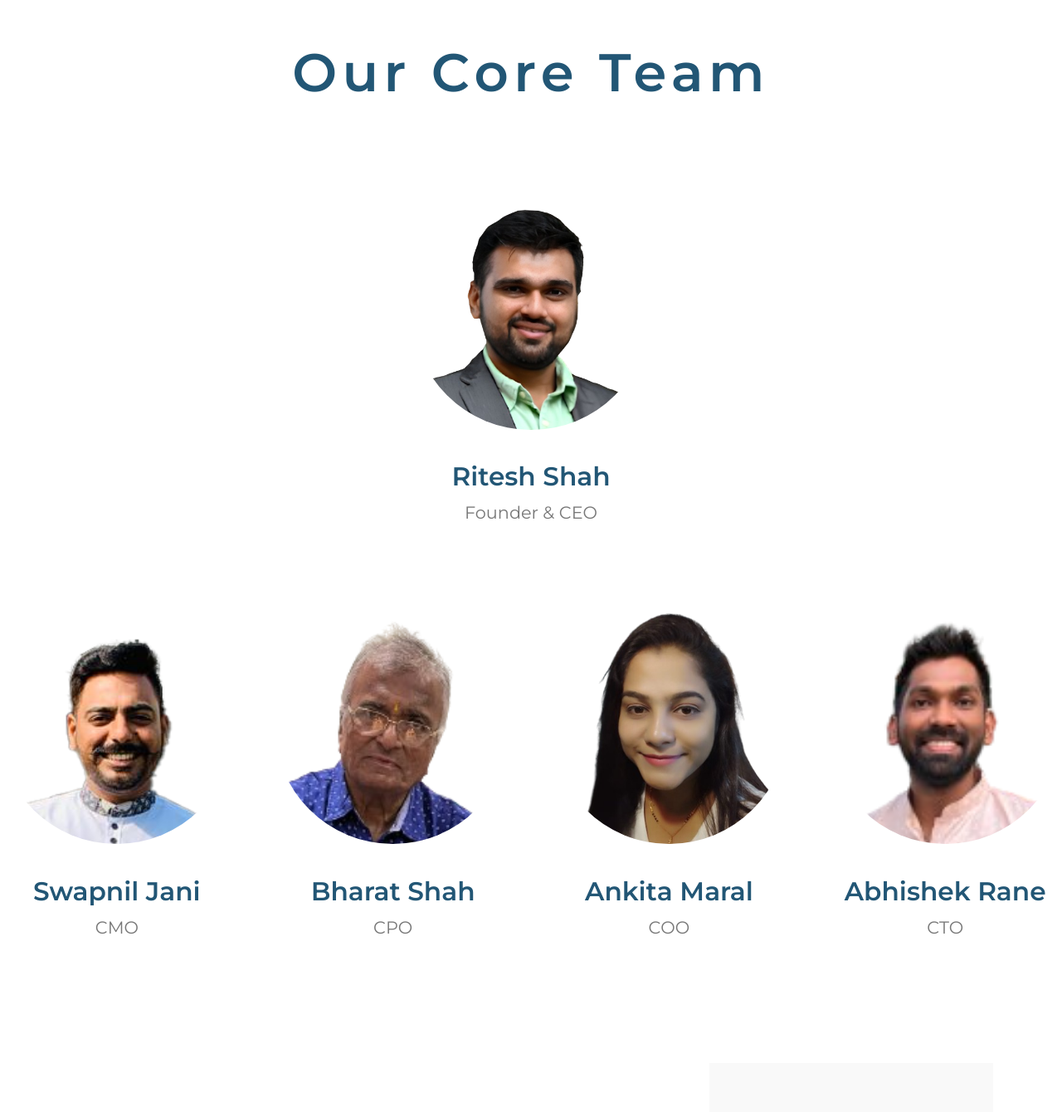
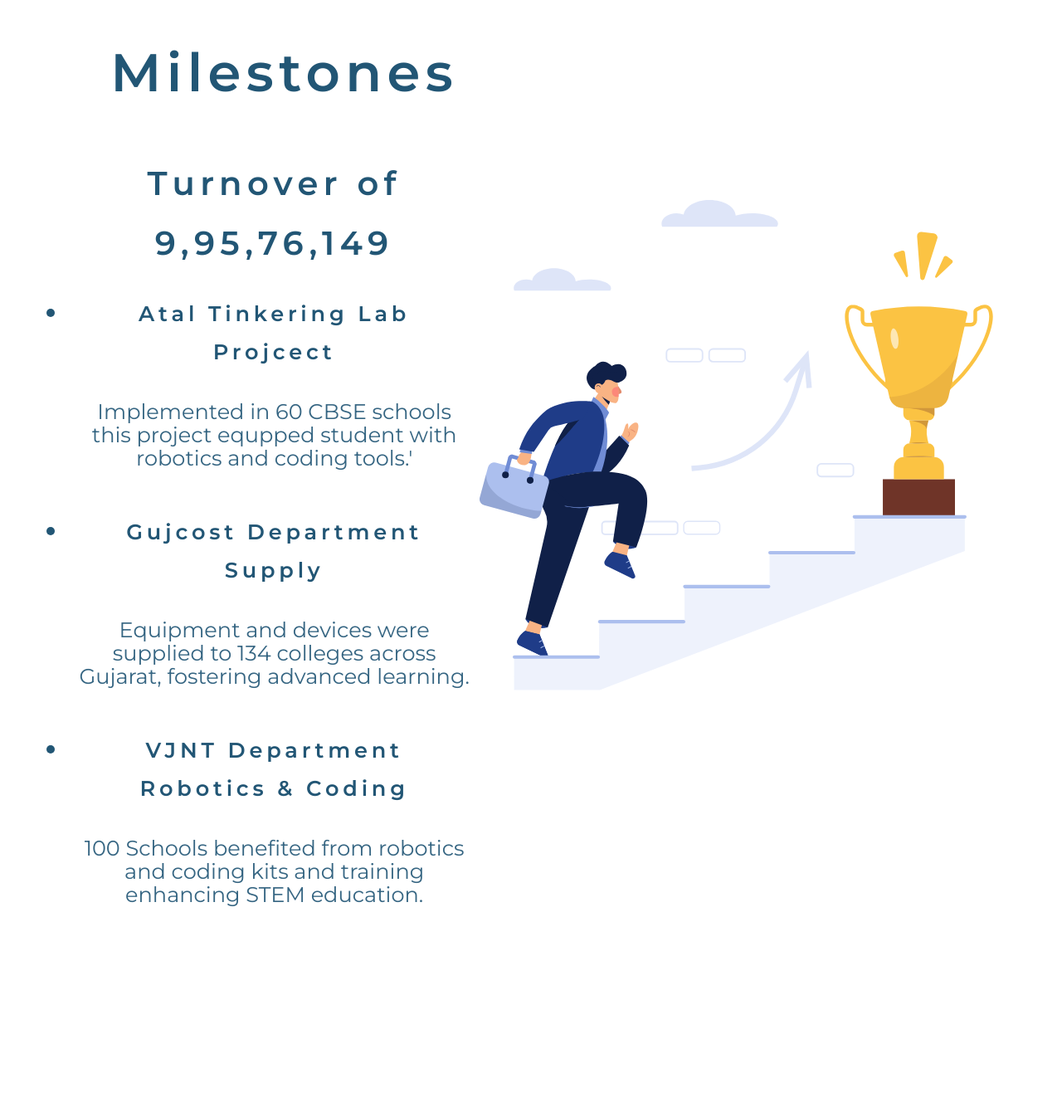
Before and after one commit to Robokart123/codux_trial, a React (Vite) app: page / in a window 1280 px wide. Shown: the part 5490-6830 px from the top of the page at 83% size. Built offline with nearby package versions, Linux system fonts and the light colour scheme.

Commit message:
Removed Core Team & Testimonials

```diff
--- a/src/components/about/about.tsx
+++ b/src/components/about/about.tsx
@@ -1,11 +1,5 @@
 import classNames from 'classnames';
 import styles from './about.module.scss';
-import Ritesh from '../../assets/Ritesh.png';
-import Swapnil from '../../assets/Swapnil.png';
-import Bharat from '../../assets/Bharat.png';
-import Ankita from '../../assets/Ankita.png';
-import Rane from '../../assets/Rane.png';
-import PlaceHolderPerson from '../../assets/PlaceholderPerson.jpg';
 
 export interface AboutProps {
     className?: string;
@@ -28,39 +22,6 @@ export const About = ({ className }: AboutProps) => {
                     third parties.{' '}
                 </div>
             </div>
-            <div className={styles.layoutVertical}>
-                <div className={styles.secondary_title}>Our Core Team</div>
-                <div className={styles.secondary_paragraph}></div>
-                <div className={styles.layoutProfiles}>
-                    <div className={styles.personContainer}>
-                        <img src={Ritesh} alt={PlaceHolderPerson} className={styles.Personimage} />
-                        <div className={styles.personText}>Ritesh Shah</div>
-                        <div className={styles.personDesignation}>Founder & CEO</div>
-                    </div>
-                </div>
-                <div className={styles.layoutProfiles}>
-                    <div className={styles.personContainer}>
-                        <img src={Swapnil} alt={PlaceHolderPerson} className={styles.Personimage} />
-                        <div className={styles.personText}>Swapnil Jani</div>
-                        <div className={styles.personDesignation}>CMO</div>
-                    </div>
-                    <div className={styles.personContainer}>
-                        <img src={Bharat} alt={PlaceHolderPerson} className={styles.Personimage} />
-                        <div className={styles.personText}>Bharat Shah</div>
-                        <div className={styles.personDesignation}>CPO</div>
-                    </div>
-                    <div className={styles.personContainer}>
-                        <img src={Ankita} alt={PlaceHolderPerson} className={styles.Personimage} />
-                        <div className={styles.personText}>Ankita Maral</div>
-                        <div className={styles.personDesignation}>COO</div>
-                    </div>
-                    <div className={styles.personContainer}>
-                        <img src={Rane} alt={PlaceHolderPerson} className={styles.Personimage} />
-                        <div className={styles.personText}>Abhishek Rane</div>
-                        <div className={styles.personDesignation}>CTO</div>
-                    </div>
-                </div>
-            </div>
         </div>
     );
 };
--- a/src/components/home-page/home-page.tsx
+++ b/src/components/home-page/home-page.tsx
@@ -1,6 +1,5 @@
 import React, { useRef, useEffect, useState } from 'react';
 import classNames from 'classnames';
-import { Testimonials } from '../testimonials/testimonials';
 import { Products } from '../products/products';
 import styles from './home-page.module.scss';
 import DemoVideo from '../../assets/Demo_Video.webm';
@@ -10,11 +9,6 @@ import SolutionSvg from '../../assets/Solutions.svg?react';
 import BuisnessModel from '../../assets/BuisnessModel.svg?react';
 import Milestones from '../../assets/Milestones.svg?react';
 import PlaceHolderPerson from '../../assets/PlaceholderPerson.jpg';
-import Ritesh from '../../assets/Ritesh.png';
-import Swapnil from '../../assets/Swapnil.png';
-import Bharat from '../../assets/Bharat.png';
-import Ankita from '../../assets/Ankita.png';
-import Rane from '../../assets/Rane.png';
 import Shreya from '../../assets/Rane.png';
 import Jyoti from '../../assets/Rane.png';
 import ArNcert from '../../assets/ArNcert.png';
@@ -37,7 +31,6 @@ export const HomePage = ({ className }: HomePageProps) => {
     const animationRef = useRef<number | null>(null);
     const [currentImageIndex, setCurrentImageIndex] = useState<number>(0);
     const productsData = [
-
         {
             title: 'VR Content',
             description: '250 immersive 3D experience video Based on NCERT syllabus',
@@ -46,19 +39,22 @@ export const HomePage = ({ className }: HomePageProps) => {
         },
         {
             title: 'AR Flashcards',
-            description: '26 Alphabet Cards, 48 Varnamala Cards, 31 Number Cards,13 Shapes and Color Cards.',
+            description:
+                '26 Alphabet Cards, 48 Varnamala Cards, 31 Number Cards,13 Shapes and Color Cards.',
             imageSrc: [ArCards], // Array of image URLs
             videoSrc: 'https://drive.google.com/file/d/1vD9ZDozyyVTnHc0DzfDCQ_HmMy_JRJCK/preview', // Example video URL
         },
         {
             title: 'Talking pen charts',
-            description: ' Interactive charts include 10 different charts each packed with rich information covering diverse subjects',
+            description:
+                ' Interactive charts include 10 different charts each packed with rich information covering diverse subjects',
             imageSrc: [TalkingPen], // Array of image URLs
             videoSrc: 'https://drive.google.com/file/d/1prbEZqo2IGdSttR94KoXQMYOcLZ6yK3f/preview', // Example video URL
         },
         {
             title: 'AR interactive charts',
-            description: 'AR Interactive Charts mobile phone app whcih allows users to scan the Interactive charts',
+            description:
+                'AR Interactive Charts mobile phone app whcih allows users to scan the Interactive charts',
             imageSrc: [InteractiveCharts], // Array of image URLs
             videoSrc: 'https://drive.google.com/file/d/1QSF2EVKchJD4g17tYCiApPatic_w20Hg/preview', // Example video URL
         },
@@ -230,39 +226,6 @@ export const HomePage = ({ className }: HomePageProps) => {
                     <BuisnessModel className={styles.image} />
                 </div>
             </div>
-            <div className={styles.layoutVertical}>
-                <div className={styles.secondary_title}>Our Core Team</div>
-                <div className={styles.secondary_paragraph}></div>
-                <div className={styles.layoutProfiles}>
-                    <div className={styles.personContainer}>
-                        <img src={Ritesh} alt={PlaceHolderPerson} className={styles.Personimage} />
-                        <div className={styles.personText}>Ritesh Shah</div>
-                        <div className={styles.personDesignation}>Founder & CEO</div>
-                    </div>
-                </div>
-                <div className={styles.layoutProfiles}>
-                    <div className={styles.personContainer}>
-                        <img src={Swapnil} alt={PlaceHolderPerson} className={styles.Personimage} />
-                        <div className={styles.personText}>Swapnil Jani</div>
-                        <div className={styles.personDesignation}>CMO</div>
-                    </div>
-                    <div className={styles.personContainer}>
-                        <img src={Bharat} alt={PlaceHolderPerson} className={styles.Personimage} />
-                        <div className={styles.personText}>Bharat Shah</div>
-                        <div className={styles.personDesignation}>CPO</div>
-                    </div>
-                    <div className={styles.personContainer}>
-                        <img src={Ankita} alt={PlaceHolderPerson} className={styles.Personimage} />
-                        <div className={styles.personText}>Ankita Maral</div>
-                        <div className={styles.personDesignation}>COO</div>
-                    </div>
-                    <div className={styles.personContainer}>
-                        <img src={Rane} alt={PlaceHolderPerson} className={styles.Personimage} />
-                        <div className={styles.personText}>Abhishek Rane</div>
-                        <div className={styles.personDesignation}>CTO</div>
-                    </div>
-                </div>
-            </div>
             <div className={styles.layoutHorizontal}>
                 <div className={styles.secondary_paragraph}>
                     <div className={styles.secondary_title}> Milestones</div>
@@ -307,7 +270,6 @@ export const HomePage = ({ className }: HomePageProps) => {
                 <div className={styles.image}>
                     <Milestones className={styles.image} />
                 </div>
-                <Testimonials testimonials={testimonialsData} />
             </div>
             <div className={styles.section}>
                 <div className={aboutStyles.secondary_title}>Our Products</div>
```
